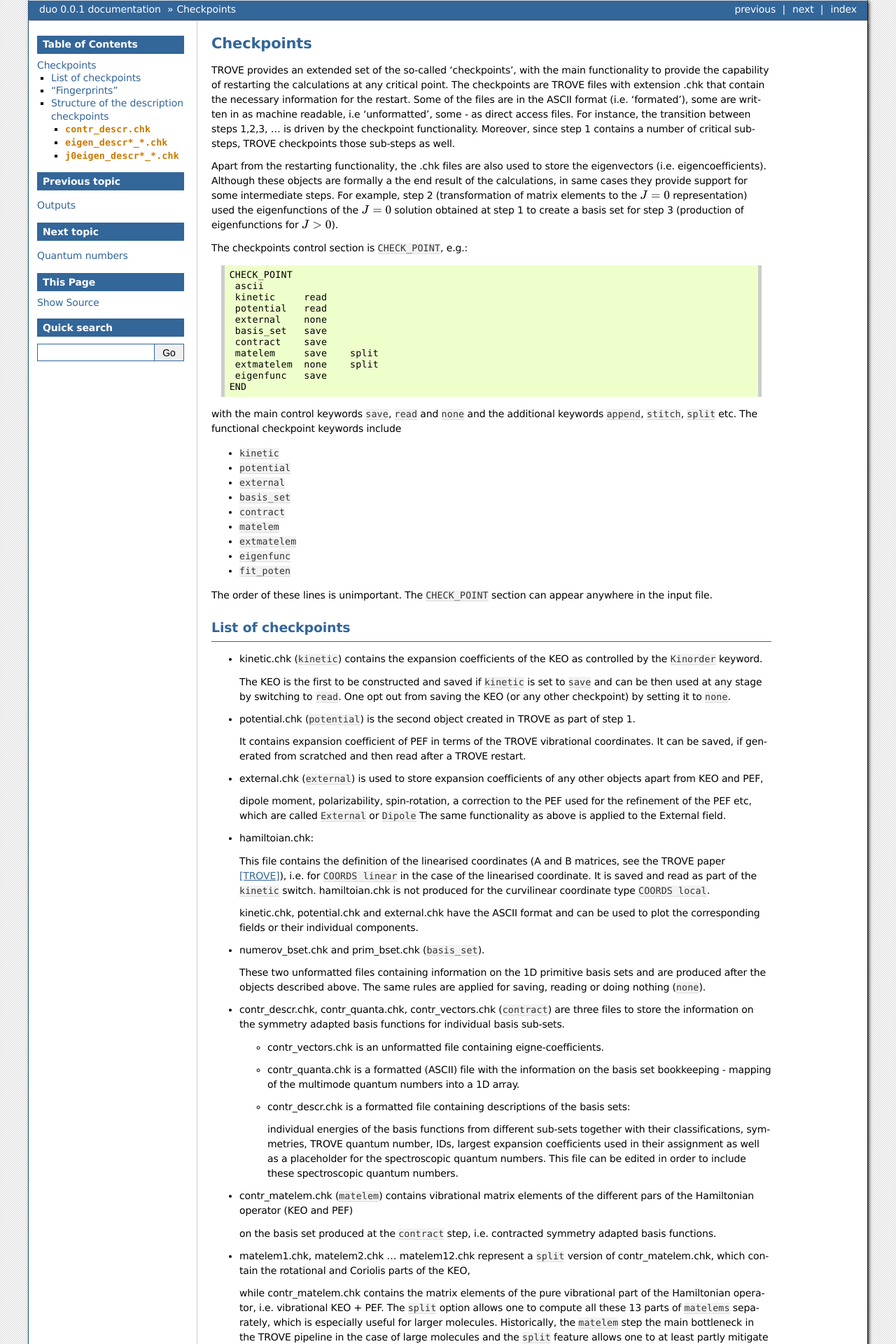
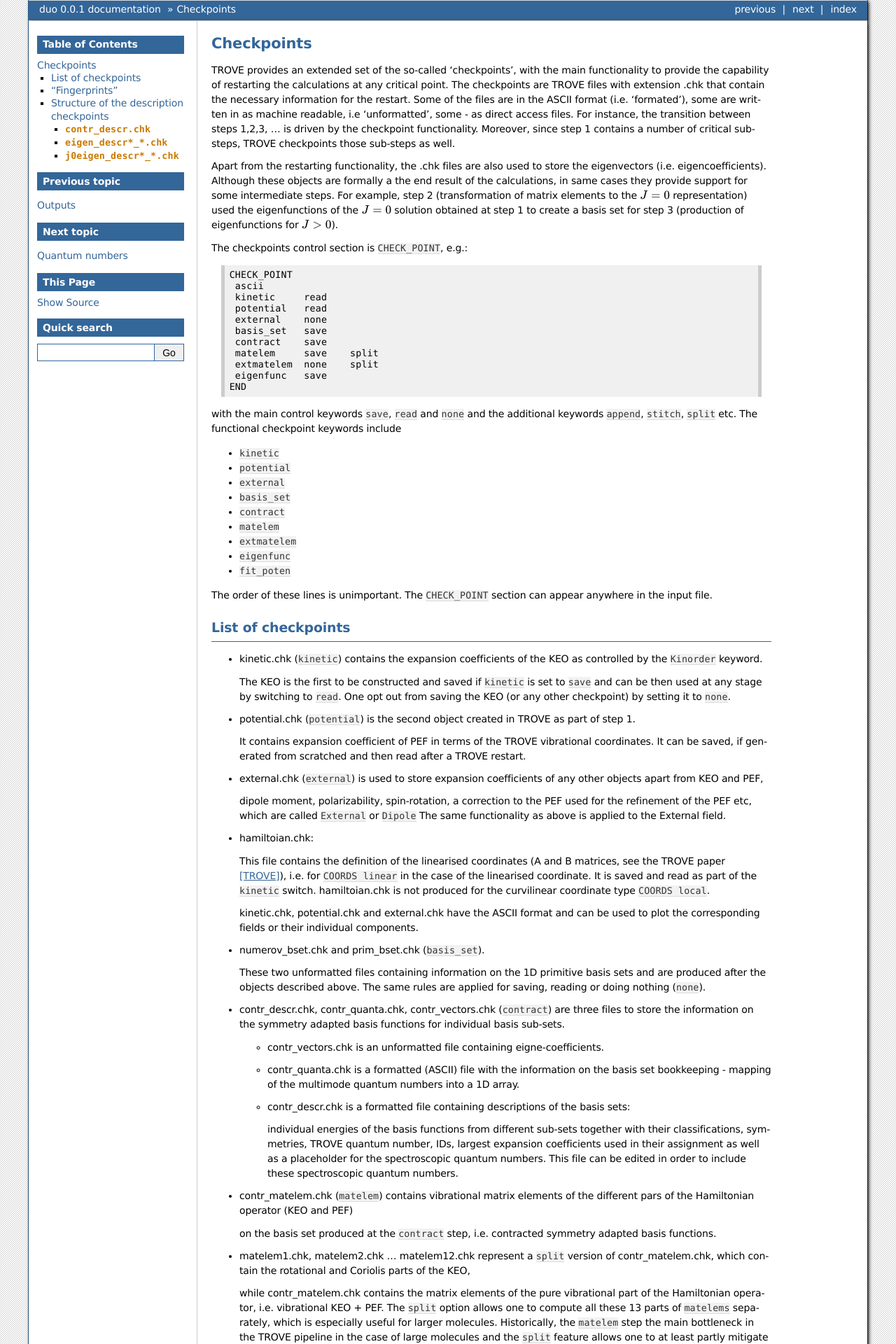
Before and after one commit to Trovemaster/TROVE, a Sphinx documentation site: the page built from docs/source/checkpoints.rst, in a window 1280 px wide. Shown: the top 1920 px of the page at 70% size. Built offline with Sphinx 7.4.7, drawn with Linux system fonts in a browser that asks for light colours; formulas are drawn with MathJax 3.

Commit message:
Update conf.py

```diff
--- a/docs/source/conf.py
+++ b/docs/source/conf.py
@@ -68,7 +68,8 @@
 exclude_patterns = []
 
 # The name of the Pygments (syntax highlighting) style to use.
-pygments_style = 'sphinx'
+#pygments_style = 'sphinx'
+pygments_style = None
 
 
 # -- Options for HTML output -------------------------------------------------
```
